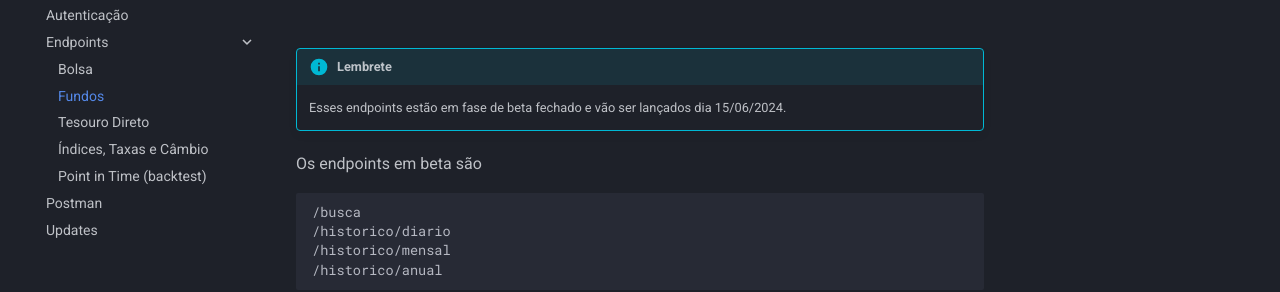
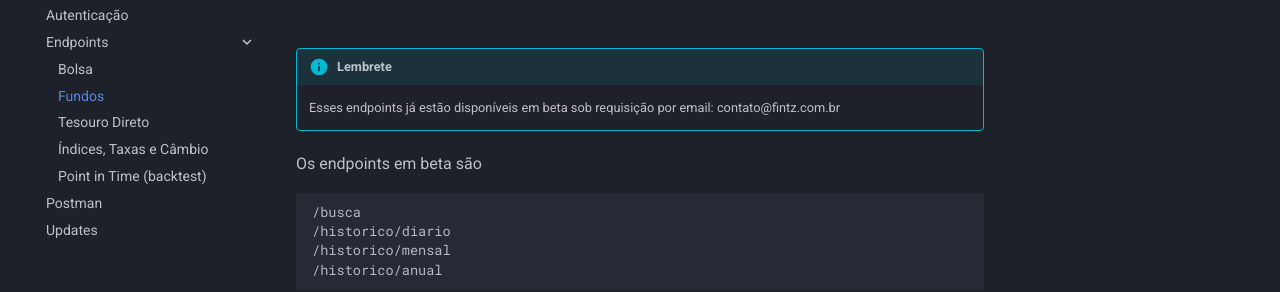
Before and after one commit to thefintz/docs, an MkDocs documentation site: the page built from docs/endpoints/fundos.md, in a window 1280 px wide. Shown: the part 132-424 px from the top of the page. Built offline with MkDocs 1.6.1 and Material for MkDocs 9.7.7, drawn with Linux system fonts in a browser that asks for light colours; comment, search, counter and statistics services are not loaded.

Commit message:
update fundos launch

````diff
--- a/docs/endpoints/fundos.md
+++ b/docs/endpoints/fundos.md
@@ -4,7 +4,7 @@
 
 
 !!! info "Lembrete"
-    Esses endpoints estão em fase de beta fechado e vão ser lançados dia 15/06/2024.
+    Esses endpoints já estão disponíveis em beta sob requisição por email: contato@fintz.com.br
 
 Os endpoints em beta são
 ```
````
